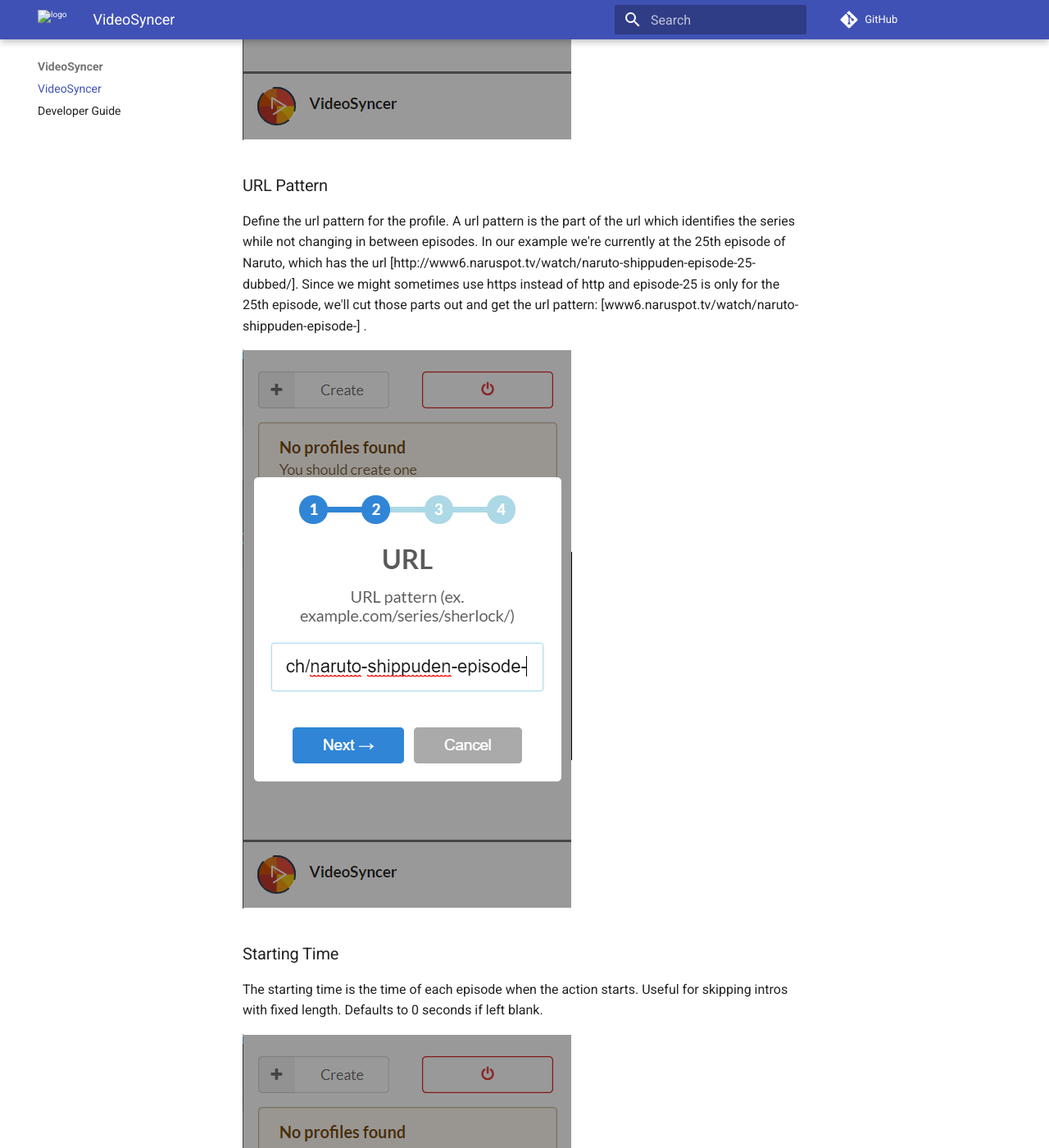
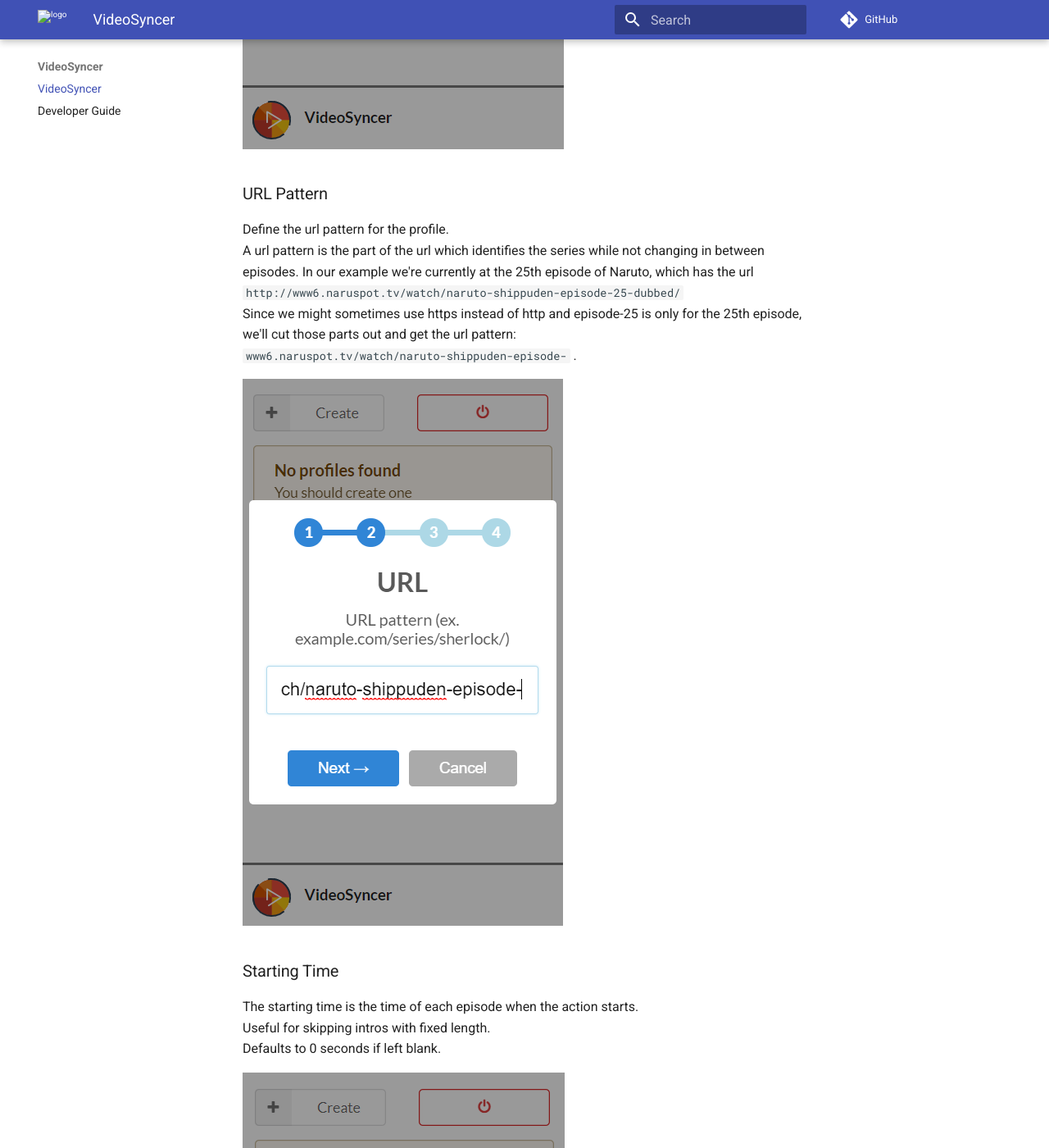
Before and after one commit to Softwulf/VideoSyncer, an MkDocs documentation site: the page built from docs/index.md, in a window 1280 px wide and 1400 px high, scrolled down 2043 px. Shown: the whole window at 82% size. Built offline with MkDocs 1.6.1 and Material for MkDocs 9.7.7, drawn with Linux system fonts in a browser that asks for light colours; comment, search, counter and statistics services are not loaded; some of the changed text lies outside the part shown.

Commit message:
improving docu images, fixing new lines

```diff
--- a/docs/index.md
+++ b/docs/index.md
@@ -26,8 +26,10 @@ Give the profile a fitting name.
 ### URL Pattern
 Define the url pattern for the profile.
 A url pattern is the part of the url which identifies the series while not changing in between episodes.
-In our example we're currently at the 25th episode of Naruto, which has the url [http://www6.naruspot.tv/watch/naruto-shippuden-episode-25-dubbed/].
-Since we might sometimes use https instead of http and episode-25 is only for the 25th episode, we'll cut those parts out and get the url pattern: [www6.naruspot.tv/watch/naruto-shippuden-episode-] .
+In our example we're currently at the 25th episode of Naruto, which has the url
+`http://www6.naruspot.tv/watch/naruto-shippuden-episode-25-dubbed/`
+Since we might sometimes use https instead of http and episode-25 is only for the 25th episode, we'll cut those parts out and get the url pattern:
+`www6.naruspot.tv/watch/naruto-shippuden-episode-` .
 
 ![Profile URL](img/new_url.png)
 
```
Also changed, not shown: other parts of docs/index.md (+1 -1 lines), docs/img/new_complete.png, docs/img/new_confirm.png, docs/img/new_endtime.png, docs/img/new_incomplete.png, docs/img/new_name.png, docs/img/new_starttime.png, docs/img/new_url.png.
